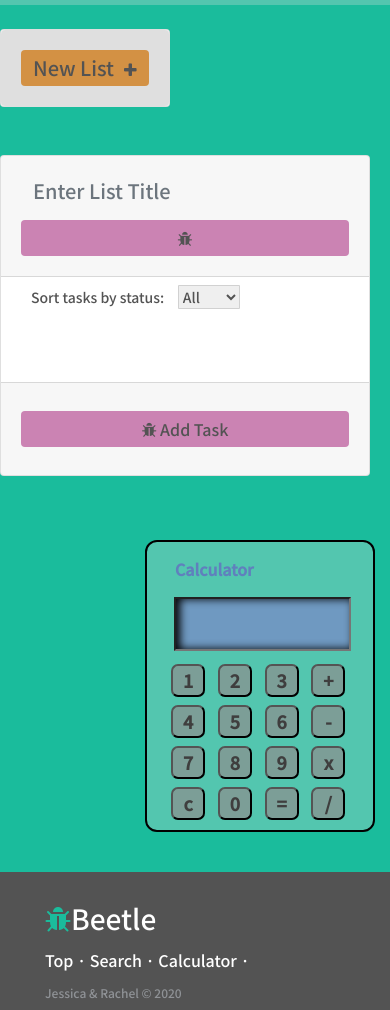
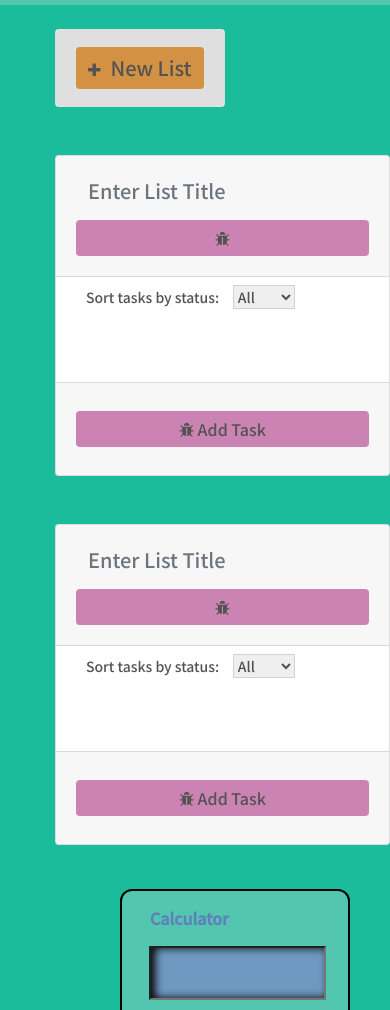
Before and after one commit to RachelUberti/TaskList, a website built with Parcel: page index.html in a window 390 px wide. Shown: the part 51-1061 px from the top of the page. Built offline with nearby package versions, Linux system fonts and the light colour scheme.

Commit message:
second list appear

```diff
--- a/index.html
+++ b/index.html
@@ -60,7 +60,7 @@
 <div class="card-deck mx-auto my-sm-3">
   <div class="card my-4">
     <div id="newListFormInput" class="card-header">
-      <button id="addNewListBtn" type="button" class="btn btn-md" data-toggle="modal" data-target="#">New List<i id="faplus" class="fa fa-plus"></i></button>
+      <button id="addNewListBtn" type="button" class="btn btn-md" data-toggle="modal" data-target="#" onclick="secListAppear()"><i id="faplus" class="fa fa-plus"></i>New List</button>
       </div>
   </div>
   </div>
@@ -149,6 +149,47 @@
   </div>
   </div>
   <!-- END FIRST LIST -->
+
+    <!-- START SECOND LIST -->
+    <div id="secondList" class="card-deck mx-auto my-sm-3">
+      <!-- START header -->
+    <div id="newListHtml" class="card my-4">
+      <div class="card-header">
+        <div class="form-horizontal">
+        <form class="form-inline cardHeaderInline">
+        <input id="listTitle" class="form-control mr-sm-4 col-sm-9" type="text" placeholder="Enter List Title">
+              <button id="addTaskBugSm" type="button" class="addTaskBug btn my-2 col-sm-2" data-toggle="modal"><i class="fa fa-bug"></i></button>
+    </form>
+  </div>
+      <!-- END header -->
+    <!-- START Body - List of tasks -->
+      </div>
+      <div>
+        <label id="sortTasks" for="sortTasks">Sort tasks by status:</label>
+  <select name="sortTasksDropdown" id="sortTasksDropdown">
+    <option value=".*">All</option>
+    <option value="To-do">To-do</option>
+    <option value="Doing">Doing</option>
+    <option value="Done">Done</option>
+  </select>
+      </div>
+      <div class="card-body">
+              <ul id="listOfCards" class="list-group">
+        </ul>
+      </p>
+    </div>
+    <!-- END of Tasks in body -->
+    <!-- START Card footer that has Add Task Button -->
+    <div class="card-footer">
+      <form class="form-inline my-2 my-lg-0">
+          <button id="addTaskBugLg" type="button" class="addTaskBug btn btn-block my-2 my-sm-0" data-toggle="modal"><i class="fa fa-bug"></i> Add Task</button>
+        </form>
+    </div>
+    </div>
+    <!-- END Card footer & End first (card) List -->
+    </div>
+    </div>
+      <!-- END SECOND LIST -->
 
 <!-- END CARD DECK -->
 
--- a/myscript.js
+++ b/myscript.js
@@ -515,3 +515,17 @@ function calcAppear() {
   }
 }
 // END: CALCULATOR HIDE & APPEAR FUNCTION
+
+// START: SECOND LIST HIDE & APPEAR FUNCTION
+let second = document.querySelector("#secondList");
+second.style.display = "none";
+
+function secListAppear() {
+  // alert("list");
+  if (second.style.display === "none") {
+    second.style.display = "block";
+  } else {
+    second.style.display = "none";
+  }
+}
+// END: SECOND LIST HIDE & APPEAR FUNCTION
--- a/style.css
+++ b/style.css
@@ -42,6 +42,34 @@
   color: white;
 }
 /* --- END NAVBAR --- */
+
+/* --- ADD NEW LIST --- */
+
+#newListFormInput {
+  text-align: left;
+  border: none;
+  border-radius: 0.25rem;
+  box-shadow: none;
+  -webkit-box-shadow: none;
+  background-color: rgba(0, 0, 0, 0.125) !important;
+  font-weight: bold;
+  padding: 17px 20px;
+}
+
+#addNewListBtn {
+  background: rgba(209, 126, 30, 0.795);
+  border: none;
+  color: rgb(83, 83, 83);
+  font-size: 20px;
+}
+
+#faplus {
+  font-size: 16px;
+  color: rgb(83, 83, 83);
+  padding-right: 10px;
+}
+
+/* --- END ADD NEW LIST --- */
 
 /* --- CARDS --- */
 
@@ -115,35 +143,6 @@
 .btn.trash {
   background: rgb(158, 155, 155);
   border: none;
-}
-
-#newListFormInput {
-  text-align: left;
-  border: none;
-  border-radius: 0.25rem;
-  box-shadow: none;
-  -webkit-box-shadow: none;
-  background-color: rgba(0, 0, 0, 0.125) !important;
-  font-weight: bold;
-  padding: 20px;
-}
-
-#addNewListBtn {
-  background: rgba(209, 126, 30, 0.795);
-  border: none;
-  color: rgb(83, 83, 83);
-  font-size: 20px;
-  padding: 3px 12px;
-}
-
-.fa-plus {
-  padding-left: 10px;
-  color: black;
-}
-
-#faplus {
-  font-size: 16px;
-  color: rgb(83, 83, 83);
 }
 
 /* --- END CARDS --- */
@@ -248,6 +247,7 @@
   padding: 10px;
   box-shadow: 4px 0px 8px black inset;
 }
+
 /* --- END CALCULATOR --- */
 
 /* --- FOOTER --- */
@@ -433,6 +433,11 @@ section {
   .footer-distributed form button {
     padding: 8px 35px;
   }
+
+  #calc-contain {
+    float: right;
+    max-width: 300px;
+  }
 }
 
 @media (max-width: 800px) {
@@ -462,5 +467,14 @@ section {
   .footer-distributed form button {
     float: none;
   }
+
+  #calc-contain {
+    float: left;
+    margin: 20px 120px;
+  }
+
+  .card-deck {
+    padding-left: 55px;
+  }
 }
 /* --- END FOOTER --- */
```
